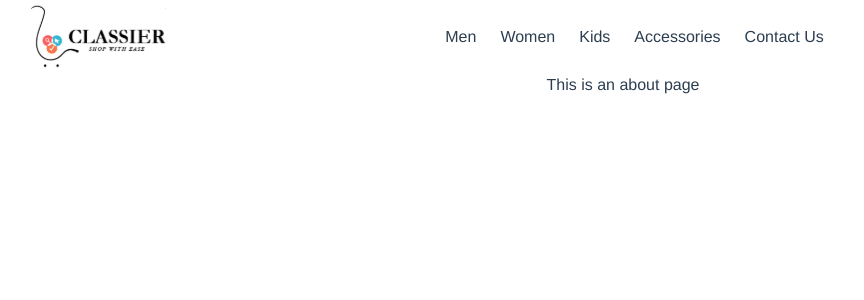
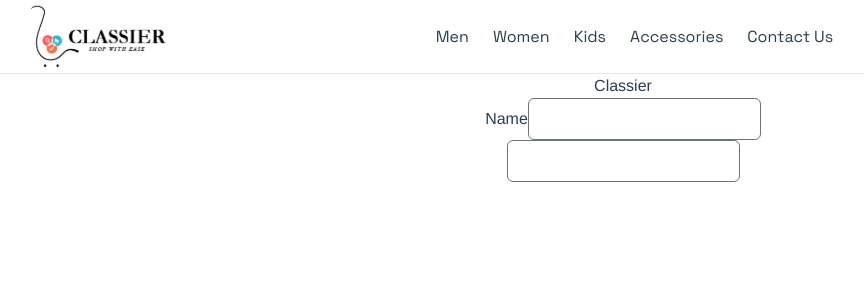
Before and after one commit to shbcteamphoenix29/Classier-, a Vue app: page /about in a window 1280 px wide. Shown: the top 300 px of the page, without its empty margins (17-881 px from the left). Built offline with nearby package versions, Linux system fonts and the light colour scheme; a web font is replaced by a local one.

Commit message:
Forms Set Up et al

```diff
--- a/package.json
+++ b/package.json
@@ -8,6 +8,7 @@
     "lint": "vue-cli-service lint"
   },
   "dependencies": {
+    "@growthbunker/vuetimeline": "^0.1.17",
     "@tailwindcss/forms": "^0.4.0",
     "@tailwindcss/postcss7-compat": "^2.2.17",
     "autoprefixer": "^9",
@@ -19,6 +20,7 @@
     "vue-loading-skeleton": "^1.1.9",
     "vue-material-design-icons": "^5.0.0",
     "vue-router": "^3.2.0",
+    "vuelidate": "^0.7.7",
     "vuex": "^3.4.0"
   },
   "devDependencies": {
--- a/src/App.vue
+++ b/src/App.vue
@@ -1,11 +1,14 @@
 <template>
   <div id="app">
-    <AppHeader />
+    <div class="border-b">
+      <AppHeader />
+    </div>
+    <div></div>
 
-    <!-- <div id="nav">
-      <router-link to="/">Home</router-link> |
-      <router-link to="/about">About</router-link>
-    </div> -->
+    <div id="nav">
+      <!-- <router-link to="/">Home</router-link> |
+      <router-link to="/about">About</router-link> -->
+    </div>
     <router-view />
   </div>
 </template>
--- a/src/components/app_header/AppHeader.vue
+++ b/src/components/app_header/AppHeader.vue
@@ -3,7 +3,7 @@
     <div>
       <img src="../../assets/classier_logo.svg" alt="app company logo" />
     </div>
-    <ul class="flex-grow flex justify-center space-x-6 capitalize">
+    <ul class="flex-grow flex justify-center space-x-6 capitalize font-body">
       <li class="hover:underline hover:text-primary cursor-pointer">men</li>
       <li class="hover:underline hover:text-primary cursor-pointer">Women</li>
       <li class="hover:underline hover:text-primary cursor-pointer">Kids</li>
--- a/src/main.js
+++ b/src/main.js
@@ -2,10 +2,12 @@ import Vue from 'vue';
 import App from './App.vue';
 import router from './router';
 import store from './store';
+import Vuelidate from 'vuelidate';
 import './tailwind.css';
 import './assets/tailwind.css';
 
 Vue.config.productionTip = false;
+Vue.use(Vuelidate);
 
 new Vue({
   router,
--- a/src/router/index.js
+++ b/src/router/index.js
@@ -1,7 +1,7 @@
 import Vue from 'vue';
 import VueRouter from 'vue-router';
 import Home from '../views/Home.vue';
-
+import About from '../views/About.vue';
 Vue.use(VueRouter);
 
 const routes = [
@@ -13,10 +13,11 @@ const routes = [
   {
     path: '/about',
     name: 'About',
+    component: About,
     // route level code-splitting
     // this generates a separate chunk (about.[hash].js) for this route
     // which is lazy-loaded when the route is visited.
-    component: () => import(/* webpackChunkName: "about" */ '../views/About.vue'),
+    // component: () => import(/* webpackChunkName: "about" */ '../views/About.vue'),
   },
 ];
 
--- a/src/views/About.vue
+++ b/src/views/About.vue
@@ -1,5 +1,67 @@
 <template>
-  <div class="about">
-    <h1>This is an about page</h1>
+  <div>
+    <h1>Classier</h1>
+    <!-- <input type="text" /> -->
+    <div>
+      <label>Name</label>
+      <input type="text" v-model="name" class="h-100 w-50 rounded-md" />
+      <span v-if="!$v.name.required && $v.name.$dirty" class="text-red-500">Name is required</span>
+      <span v-if="!$v.name.alpha && $v.name.$dirty" class="text-red-500">Name is required</span>
+    </div>
+    <div>
+      <input type="text" v-model="name" class="h-100 w-50 rounded-md" />
+      <!-- <span v-if="!$v.name.required && $v.name.$dirty" class="text-red-500">Name is required</span>
+      <span v-if="!$v.name.alpha && $v.name.$dirty" class="text-red-500">Name is required</span> -->
+    </div>
   </div>
 </template>
+
+<script>
+import { email, required, minLength, maxLength, alpha } from 'vuelidate/lib/validators';
+
+export default {
+  components: {},
+  data() {
+    return {
+      name: '',
+      email: '',
+      password: '',
+      gender: '',
+      acceptTerms: '',
+    };
+  },
+  validations: {
+    name: {
+      required,
+      alpha,
+    },
+    email: {
+      required,
+      email,
+    },
+    password: {
+      required,
+      maxLength: maxLength(12),
+      minLength: minLength(6),
+    },
+    gender: {
+      required,
+    },
+    acceptTerms: {
+      required,
+    },
+  },
+  methods: {
+    submitForm() {
+      this.$v.$touch();
+      if (!this.$v.$invalid) {
+        console.log(
+          `Name: ${this.name}, Email: ${this.email}, Gender: ${this.gender}, Accept Terms: ${this.acceptTerms}`
+        );
+      }
+    },
+  },
+};
+</script>
+
+<style lang="scss" scoped></style>
--- a/src/views/Home.vue
+++ b/src/views/Home.vue
@@ -16,7 +16,10 @@
       </div>
 
       <div>
-        <SkeletonTheme :loading="true" class="hot_deals_section_scrolling_wrapper space-x-6">
+        <SkeletonTheme
+          :loading="!hotDealsProducts"
+          class="hot_deals_section_scrolling_wrapper space-x-6"
+        >
           <StoreProduct v-for="product in hotDealsProducts" :key="product.id" :product="product" />
         </SkeletonTheme>
         <div class="flex justify-start mt-10 ml-3 mb-0 font-body text-2xl font-bold">
```
Also changed, not shown: 1 other file (tests, documents, lock files or other folders).
